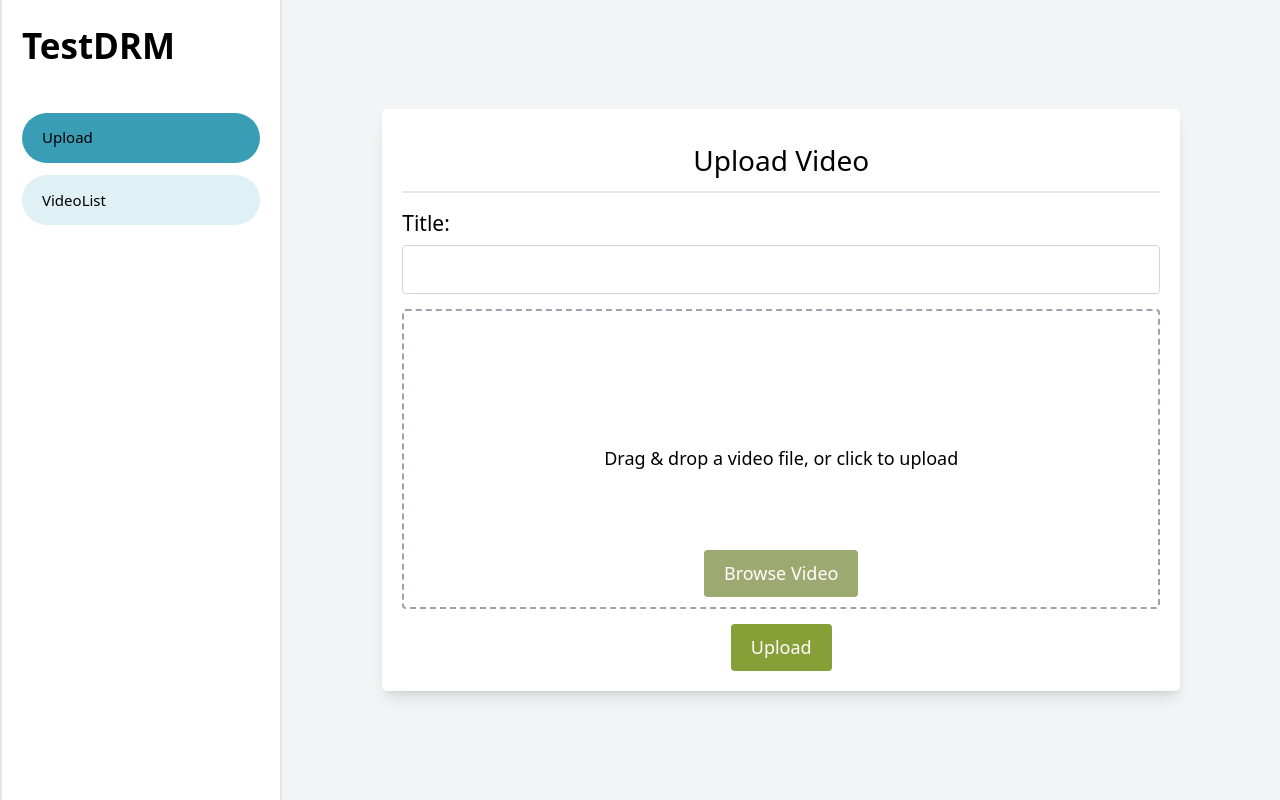
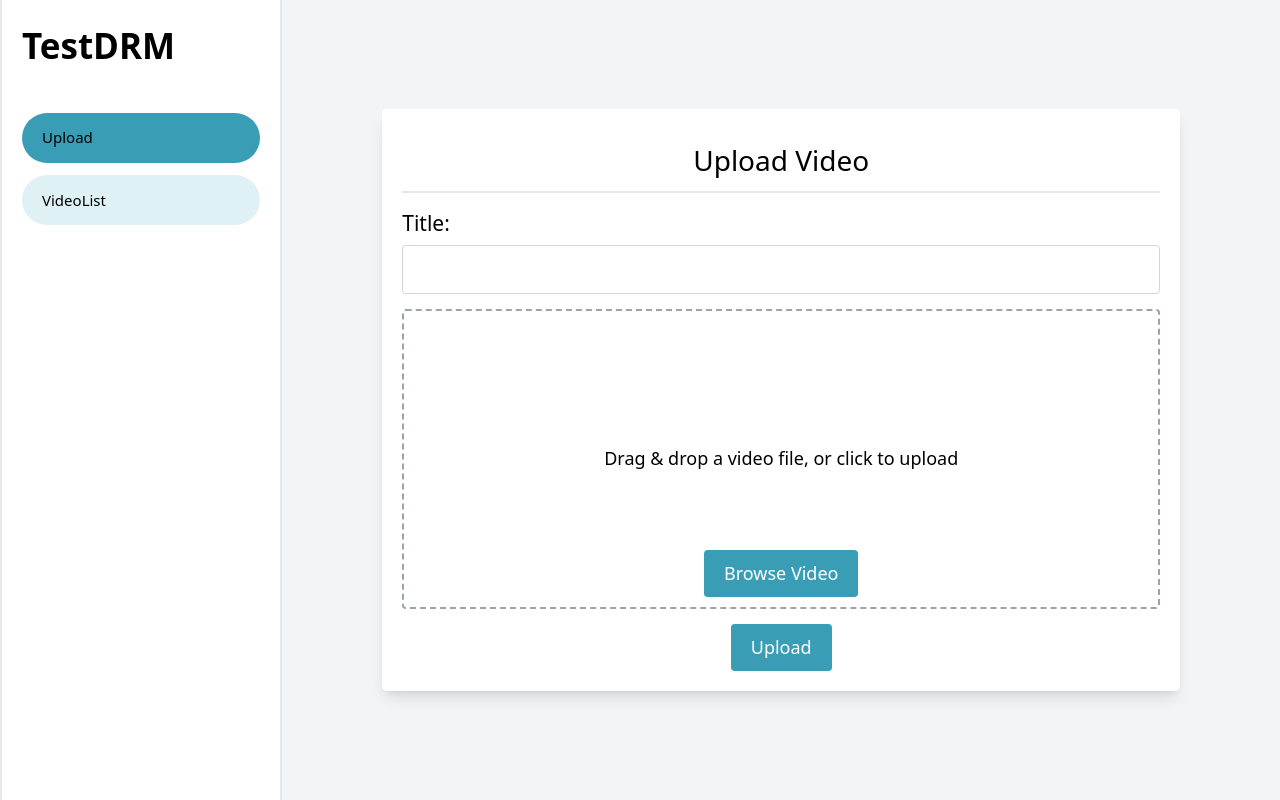
Before and after one commit to ParamPragyan/DRM, a React (Vite) app: page /uploadVideo in a window 1280 px wide. Built offline with nearby package versions, Linux system fonts and the light colour scheme.

Commit message:
minor changes

```diff
--- a/src/pages/UploadVideo.jsx
+++ b/src/pages/UploadVideo.jsx
@@ -145,7 +145,7 @@ const UploadVideo = () => {
               {/* Custom "Browse Video" button */}
               {!videoFile && (
                 <button
-                  className="absolute bottom-4 bg-[#9caa71] text-white px-8 py-4 text-[1.8rem] rounded-md hover:bg-[#bdcc8f] transition"
+                  className="absolute bottom-4 bg-[#399db6] text-white px-8 py-4 text-[1.8rem] rounded-md hover:bg-[#5ebfd8] transition"
                   type="button"
                   onClick={() => document.getElementById('fileInput').click()}
                 >
@@ -166,7 +166,7 @@ const UploadVideo = () => {
               <div className="">
                 {' '}
                 <button
-                  className="bg-[#86a037] text-white px-8 py-4  text-[1.8rem] rounded-md hover:bg-[#acce46] transition flex items-center justify-center gap-8  "
+                  className="bg-[#399db6] text-white px-8 py-4  text-[1.8rem] rounded-md hover:bg-[#5ebfd8] transition flex items-center justify-center gap-8  "
                   type="submit"
                 >
                   Upload
@@ -176,7 +176,7 @@ const UploadVideo = () => {
               </div>
             ) : (
               <button
-                  className="bg-[#a5a5a5] text-white px-8 py-4  text-[1.8rem] rounded-md hover:bg-[#acce46] transition flex items-center justify-center gap-8  "
+                  className="bg-[#399db6] text-white px-8 py-4  text-[1.8rem] rounded-md hover:bg-[#5ebfd8] transition flex items-center justify-center gap-8  "
                   type="submit"
                 >
                   Upload
--- a/src/pages/VideoList.jsx
+++ b/src/pages/VideoList.jsx
@@ -87,7 +87,6 @@ const VideoList = () => {
     <div className="flex flex-row">
       <Sidebar />
       <div className="text-[1.8rem] w-full h-screen overflow-hidden  bg-gray-100 relative">
-
         {loading ? (
           <div className="absolute top-1/2 left-1/2 transform -translate-x-1/2 -translate-y-1/2 flex items-center justify-center">
             <BounceLoader size={60} color="#050e2b" />
@@ -103,12 +102,12 @@ const VideoList = () => {
                   .map((video, index) => (
                     <li
                       key={video.id}
-                    className="w-full sm:w-1/2 md:w-1/3 lg:w-1/4 mb-6 p-4 border-b border-gray-300 flex flex-col items-center"
+                      className="w-full sm:w-1/2 md:w-1/3 lg:w-1/4 p-4 border-gray-300 flex flex-col items-center"
                     >
                       {/* Video Thumbnail with YouTube Aspect Ratio */}
-                    <div className="relative w-full pb-[56.25%] bg-black">
+                      <div className="relative w-full pb-[56.25%] bg-black rounded-lg">
                         <img
-                        className="absolute top-0 left-0 w-full h-full object-cover"
+                          className="absolute top-0 left-0 w-full h-full object-cover rounded-lg"
                           src={video.thumbnailUrl}
                           // alt={video.title}
                         />
```
Lines whose indentation alone changed are shown as unchanged.
